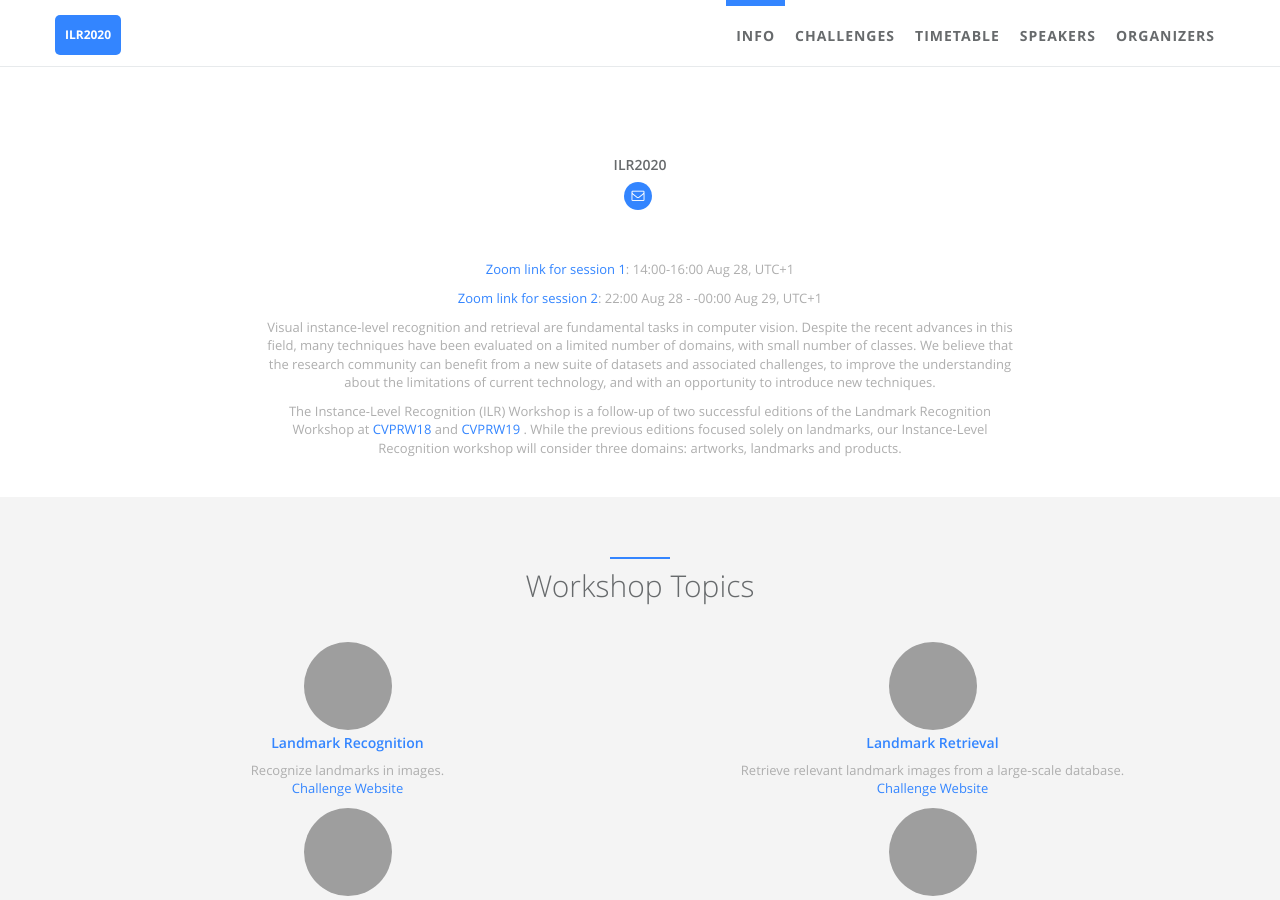
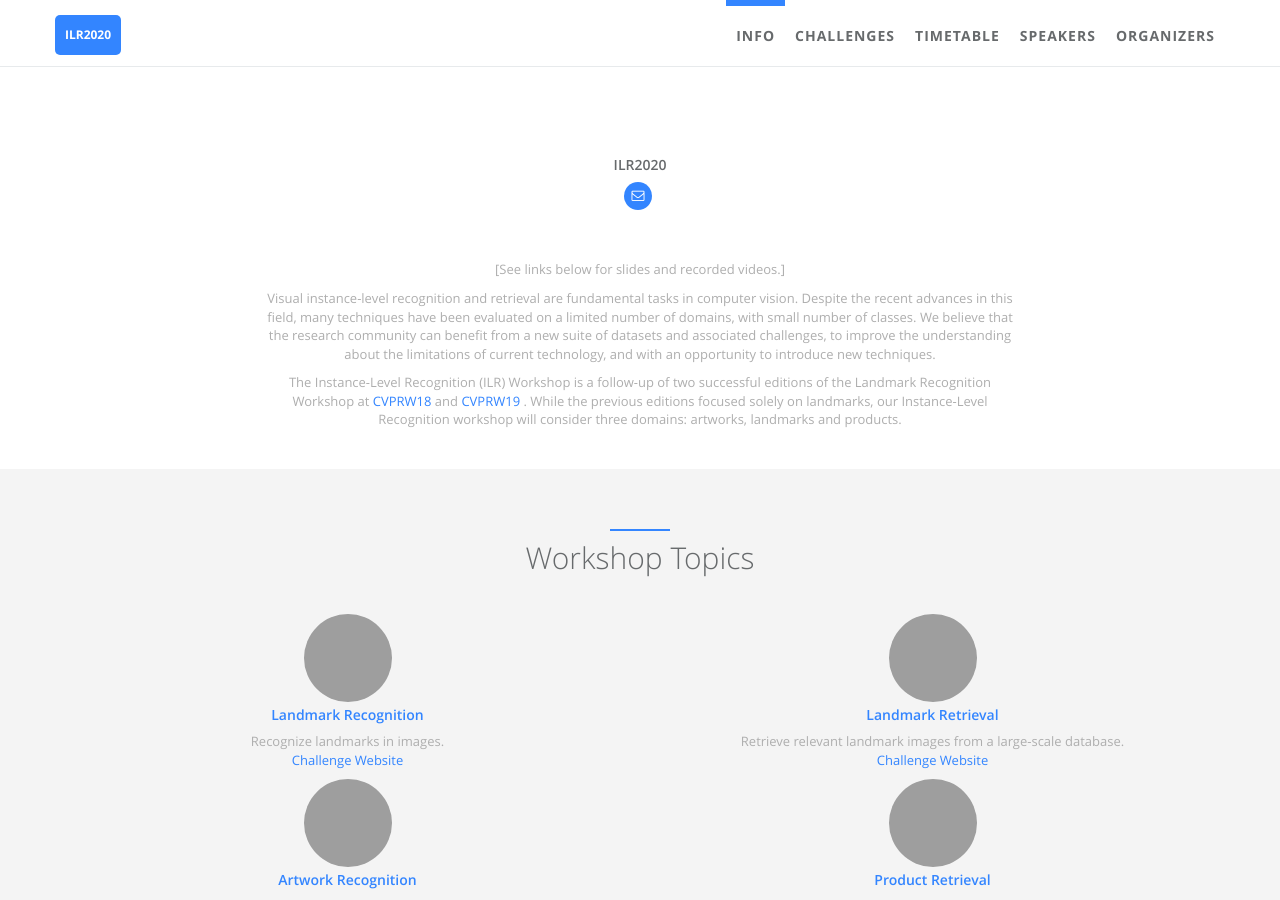
Before and after one commit to ilr-workshop/ECCVW2020, a Jekyll site: the page built from index.html, in a window 1280 px wide and 900 px high, scrolled down 573 px, cut to the strip 0-900 px from the top of the window. Built offline with Jekyll 4.4.1, drawn with Linux system fonts in a browser that asks for light colours; grey boxes are pictures that could not be loaded.

Commit message:
Small update to remove Zoom links and mention available slides/video

```diff
--- a/_config.yml
+++ b/_config.yml
@@ -23,7 +23,7 @@
   #cv: http://cv.jarrekk.com  # An online CV can be printed as PDF, leave blank if you don't have now
   # skill icons are on avatar's left and right side. Reference urls are http://fontawesome.io/ and http://fizzed.com/oss/font-mfizz
   desc: >
-    <p><a href="https://us02web.zoom.us/j/85346699364?pwd=c2JvQW1oRXAwZ0JYQnE1cndDb1Bsdz09" target="_blank"><span class="navy"> Zoom link for session 1</span></a>: 14:00-16:00 Aug 28, UTC+1 </p><p><a href="https://us02web.zoom.us/j/87196818457?pwd=MnNRQ0xKVWFKUG9NSEJ4bGlrUlFUUT09" target="_blank"><span class="navy"> Zoom link for session 2</span></a>: 22:00 Aug 28 - -00:00 Aug 29, UTC+1 </p><p>Visual instance-level recognition and retrieval are fundamental tasks in computer vision. Despite the recent advances in this field, many techniques have been evaluated on a limited number of domains, with small number of classes. We believe that the research community can benefit from a new suite of datasets and associated challenges, to improve the understanding about the limitations of current technology, and with an opportunity to introduce new techniques. </p><p>The Instance-Level Recognition (ILR) Workshop is a follow-up of two successful editions of the Landmark Recognition Workshop at <a href="https://landmarksworkshop.github.io/CVPRW2018" target="_blank"><span class="navy"> CVPRW18 </span></a> and  <a href="https://landmarksworkshop.github.io/CVPRW2019" target="_blank"><span class="navy"> CVPRW19 </span></a> . While the previous editions focused solely on landmarks, our Instance-Level Recognition workshop will consider three domains: artworks, landmarks and products.</p>
+    <p>[See links below for slides and recorded videos.]</p><p>Visual instance-level recognition and retrieval are fundamental tasks in computer vision. Despite the recent advances in this field, many techniques have been evaluated on a limited number of domains, with small number of classes. We believe that the research community can benefit from a new suite of datasets and associated challenges, to improve the understanding about the limitations of current technology, and with an opportunity to introduce new techniques. </p><p>The Instance-Level Recognition (ILR) Workshop is a follow-up of two successful editions of the Landmark Recognition Workshop at <a href="https://landmarksworkshop.github.io/CVPRW2018" target="_blank"><span class="navy"> CVPRW18 </span></a> and  <a href="https://landmarksworkshop.github.io/CVPRW2019" target="_blank"><span class="navy"> CVPRW19 </span></a> . While the previous editions focused solely on landmarks, our Instance-Level Recognition workshop will consider three domains: artworks, landmarks and products.</p>
 # comment
   disqus:  # if you wanna comment feature, go to https://disqus.com/ to get your configuration; if not, comment following two lines.
   name: ILR2020
```
Also changed, not shown: 2 other files.
